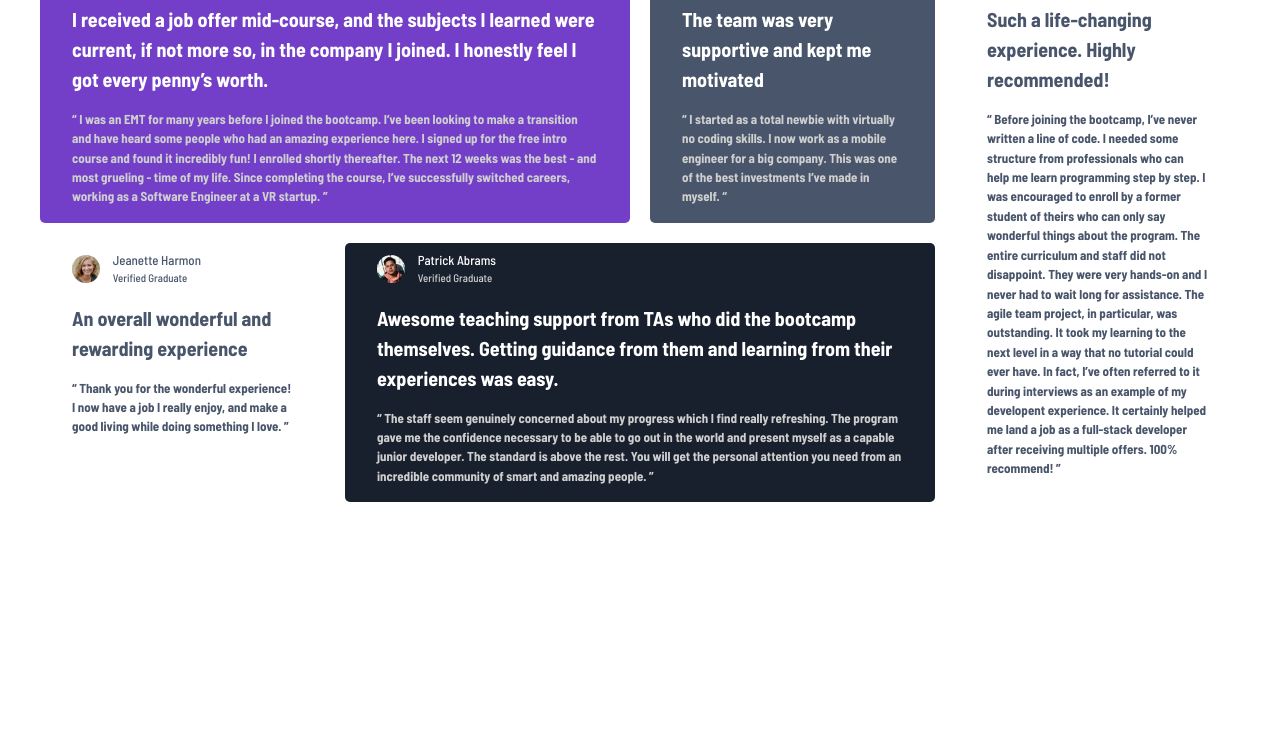
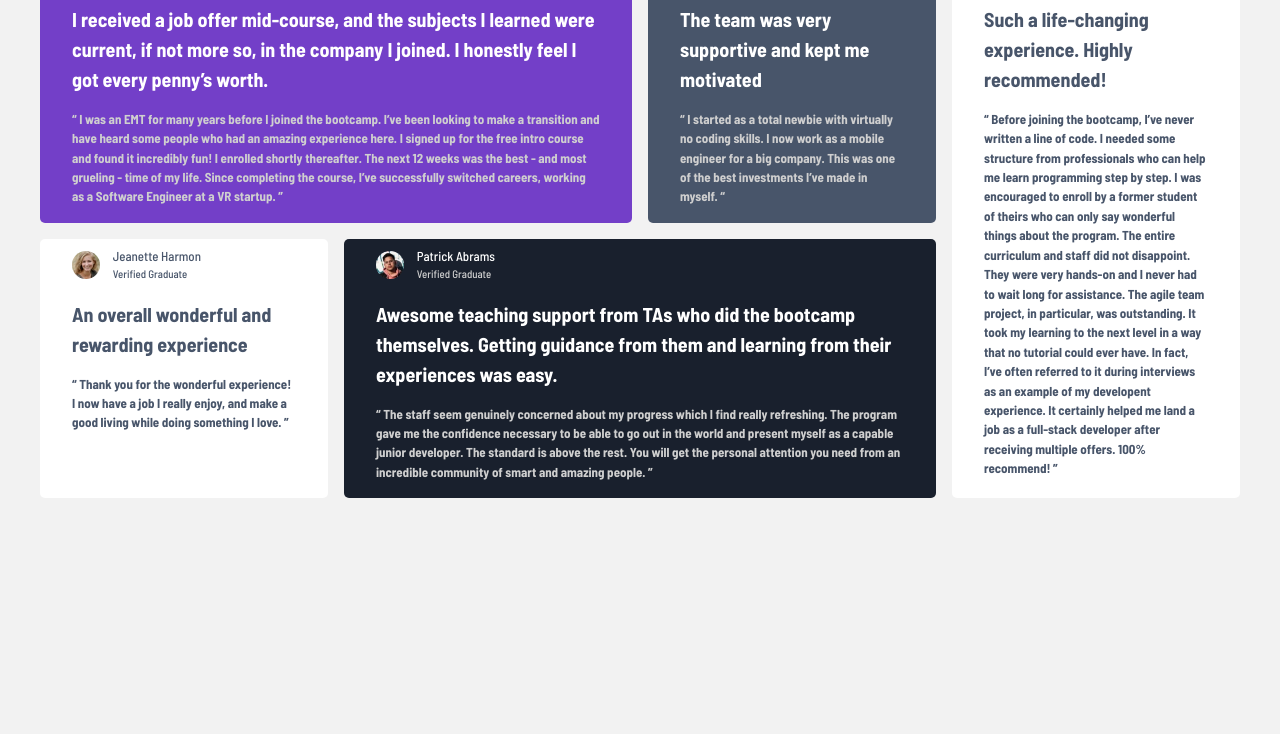
Before and after one commit to Gentlestan/Testimonial-grid, a plain HTML site: page index.html in a window 1280 px wide. Shown: the part 66-800 px from the top of the page. Drawn offline with Linux system fonts and the light colour scheme.

Commit message:
modify css

```diff
--- a/index.html
+++ b/index.html
@@ -31,7 +31,7 @@
           current, if not more so, in the company I joined. I honestly feel I
           got every penny’s worth.
         </section>
-        <footer class="testimonial__quote testimonial_content_spacing">
+        <section class="testimonial__quote testimonial_content_spacing">
           “ I was an EMT for many years before I joined the bootcamp. I’ve been
           looking to make a transition and have heard some people who had an
           amazing experience here. I signed up for the free intro course and
@@ -39,7 +39,7 @@
           weeks was the best - and most grueling - time of my life. Since
           completing the course, I’ve successfully switched careers, working as
           a Software Engineer at a VR startup. ”
-        </footer>
+        </section>
       </article>
       <article class="grid_2">
         <header class="testimonial_profile testimonial_content_spacing">
@@ -56,11 +56,11 @@
         <section class="testimonial__intro testimonial_content_spacing">
           The team was very supportive and kept me motivated
         </section>
-        <footer class="testimonial__quote testimonial_content_spacing">
+        <section class="testimonial__quote testimonial_content_spacing">
           “ I started as a total newbie with virtually no coding skills. I now
           work as a mobile engineer for a big company. This was one of the best
           investments I’ve made in myself. “
-        </footer>
+        </section>
       </article>
       <article class="grid_3">
         <header class="testimonial_profile testimonial_content_spacing">
@@ -77,10 +77,10 @@
         <section class="testimonial__intro testimonial_content_spacing">
           An overall wonderful and rewarding experience
         </section>
-        <footer class="testimonial__quote testimonial_content_spacing">
+        <section class="testimonial__quote testimonial_content_spacing">
           “ Thank you for the wonderful experience! I now have a job I really
           enjoy, and make a good living while doing something I love. ”
-        </footer>
+        </section>
       </article>
       <article class="grid_4">
         <header class="testimonial_profile testimonial_content_spacing">
@@ -99,14 +99,14 @@
           Getting guidance from them and learning from their experiences was
           easy.
         </section>
-        <footer class="testimonial__quote testimonial_content_spacing">
+        <section class="testimonial__quote testimonial_content_spacing">
           “ The staff seem genuinely concerned about my progress which I find
           really refreshing. The program gave me the confidence necessary to be
           able to go out in the world and present myself as a capable junior
           developer. The standard is above the rest. You will get the personal
           attention you need from an incredible community of smart and amazing
           people. ”
-        </footer>
+        </section>
       </article>
       <article class="grid_5">
         <header class="testimonial_profile testimonial_content_spacing">
@@ -123,7 +123,7 @@
         <section class="testimonial__intro testimonial_content_spacing">
           Such a life-changing experience. Highly recommended!
         </section>
-        <footer class="testimonial__quote testimonial_content_spacing">
+        <section class="testimonial__quote testimonial_content_spacing">
           “ Before joining the bootcamp, I’ve never written a line of code. I
           needed some structure from professionals who can help me learn
           programming step by step. I was encouraged to enroll by a former
@@ -135,7 +135,7 @@
           often referred to it during interviews as an example of my developent
           experience. It certainly helped me land a job as a full-stack
           developer after receiving multiple offers. 100% recommend! ”
-        </footer>
+        </section>
       </article>
     </main>
   </body>
--- a/styles.css
+++ b/styles.css
@@ -5,6 +5,7 @@
 }
 body {
   line-height: 1.5;
+  background: #f2f2f2;
 }
 
 .grid-img {
@@ -73,6 +74,10 @@ body {
 .grid_4 {
   background: #19202d;
 }
+.grid_5,
+.grid_3 {
+  background: #ffffff;
+}
 .grid_5 .testimonial__name {
   background: #ffffff;
   color: #48556a;
@@ -87,10 +92,17 @@ body {
   color: #48556a;
 }
 
+.grid_2,
+.grid_3,
+.grid_4,
+.grid_5 {
+  margin-top: 1rem;
+}
+
 @media (min-width: 900px) {
   main {
     display: grid;
-    gap: 20px;
+    gap: 16px;
     grid-template-columns: repeat(4, 1fr);
     margin: 10px auto 0;
     width: 95%;
@@ -116,5 +128,6 @@ body {
   .grid_4,
   .grid_5 {
     border-radius: 5px;
+    margin-top: 0;
   }
 }
```
